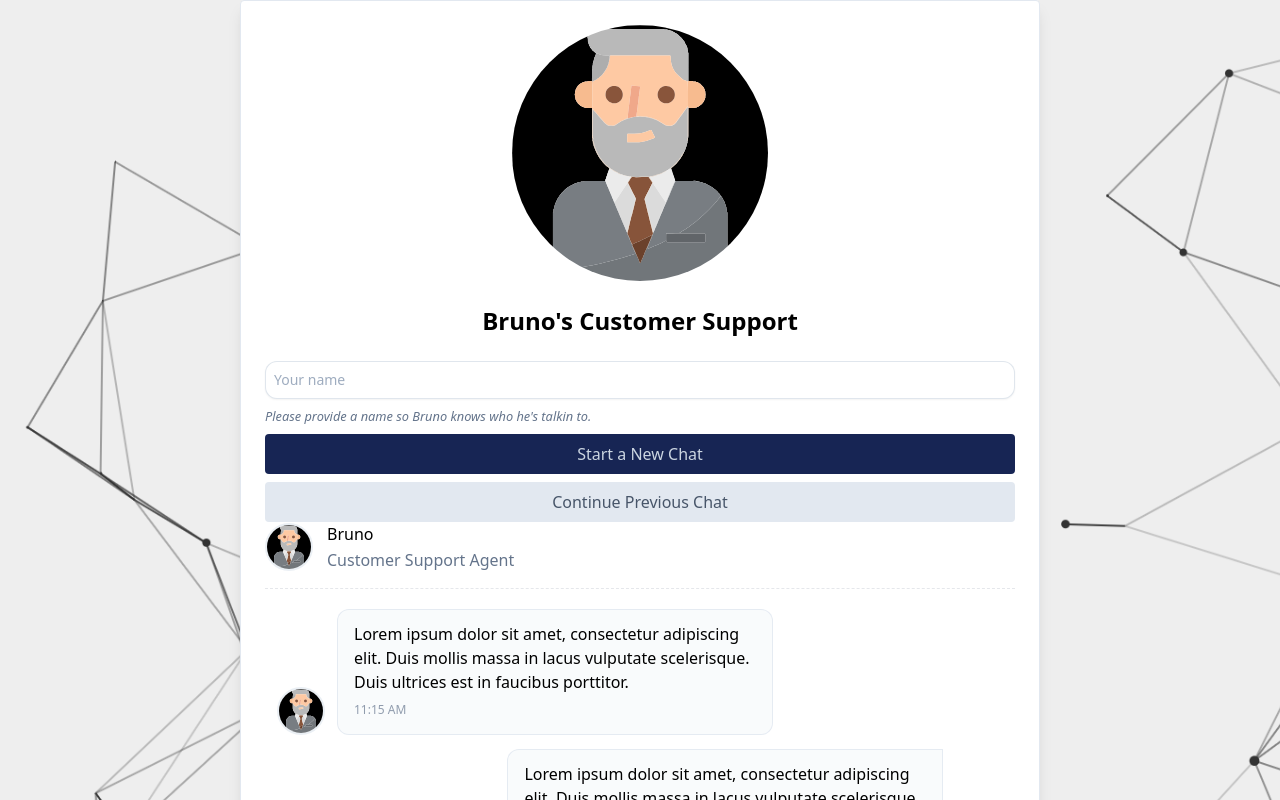
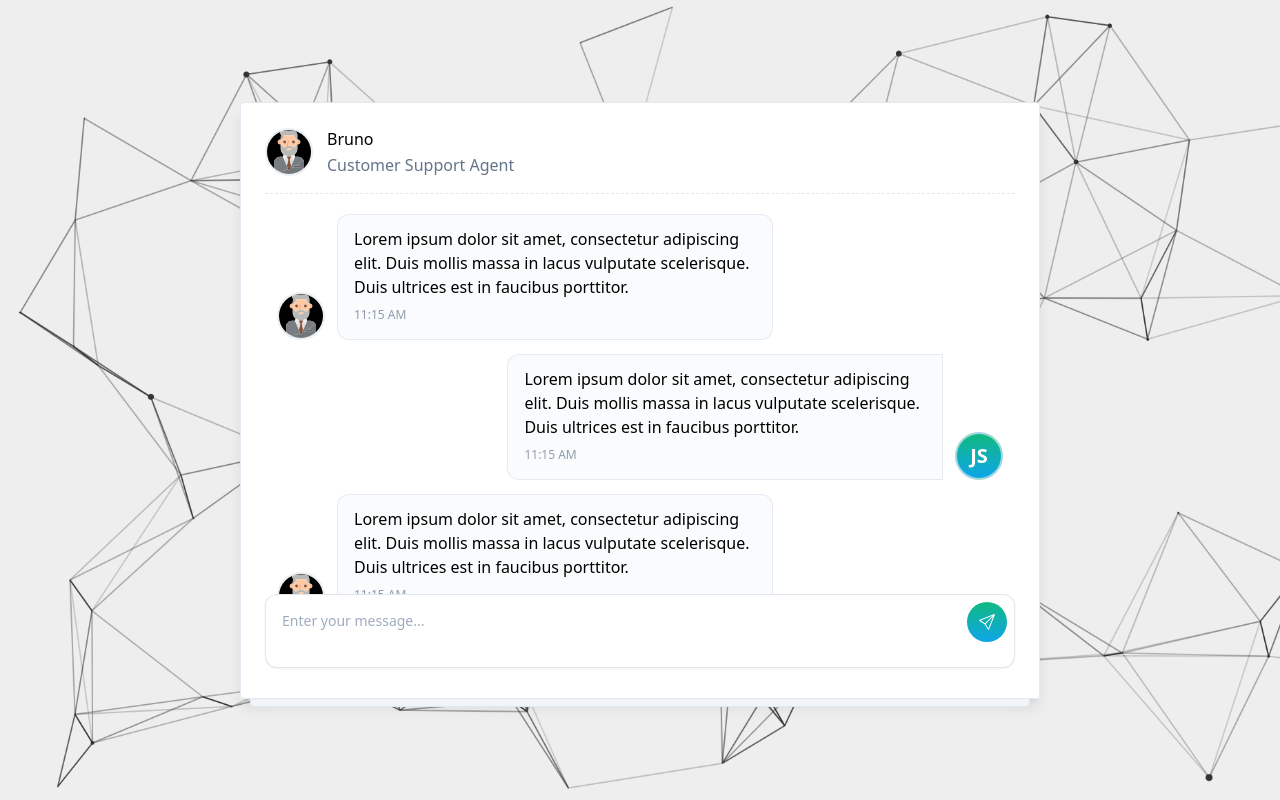
Before and after one commit to willhcurry/llm-chatbot, a Nuxt app: page / in a window 1280 px wide. Shown: the top 800 px of the page. Built offline with nearby package versions, Linux system fonts and the light colour scheme.

Commit message:
implemented state, typescript, and tailwind

```diff
--- a/app.vue
+++ b/app.vue
@@ -9,12 +9,25 @@
     >
       <div class="bg-white border border-slate-200 p-6 rounded">
         <!-- Start Screen -->
-        <Start />
+        <Start v-if="isChatting" />
 
         <!-- Chat Screen -->
-        <Chat />
+        <Chat v-else />
       </div>
     </div>
   </div>
 </div>
 </template>
+
+<script setup lang="ts">
+const isChatting = useState("isChatting", () => false);
+</script>
+
+<style>
+html,
+body,
+#__nuxt {
+  width: 100%;
+  height: 100%;
+}
+</style>
--- a/components/Start.vue
+++ b/components/Start.vue
@@ -4,7 +4,7 @@
           <h1 class="text-center font-bold text-2xl">
             Bruno's Customer Support
           </h1>
-          <form class="flex flex-col gap-2 w-full">
+          <form @submit.prevent="handleSubmit" class="flex flex-col gap-2 w-full">
             <input
               type="text"
               placeholder="Your name"
@@ -28,3 +28,11 @@
           </form>
         </section>
 </template>
+
+<script setup lang="ts">
+const isChatting = useState("isChatting", () => false);
+
+function handleSubmit() {
+    isChatting.value = true;
+}
+</script>
```
